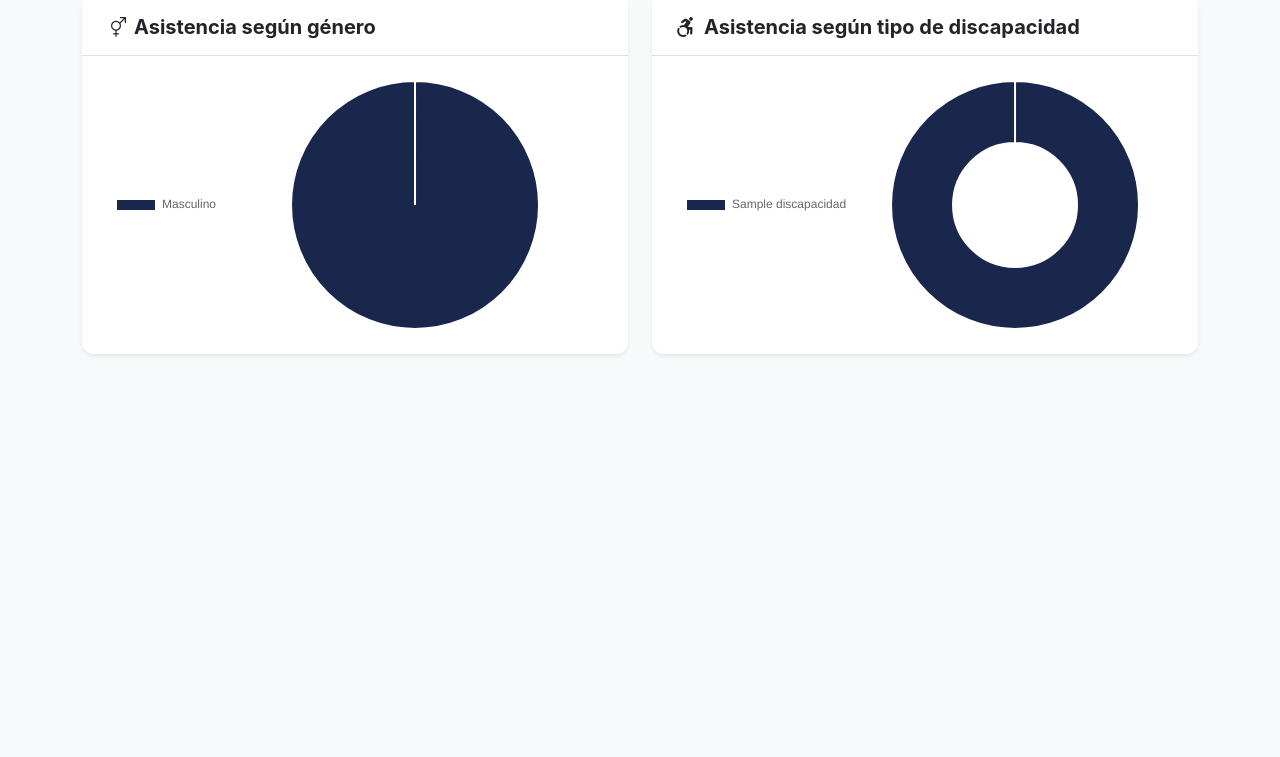
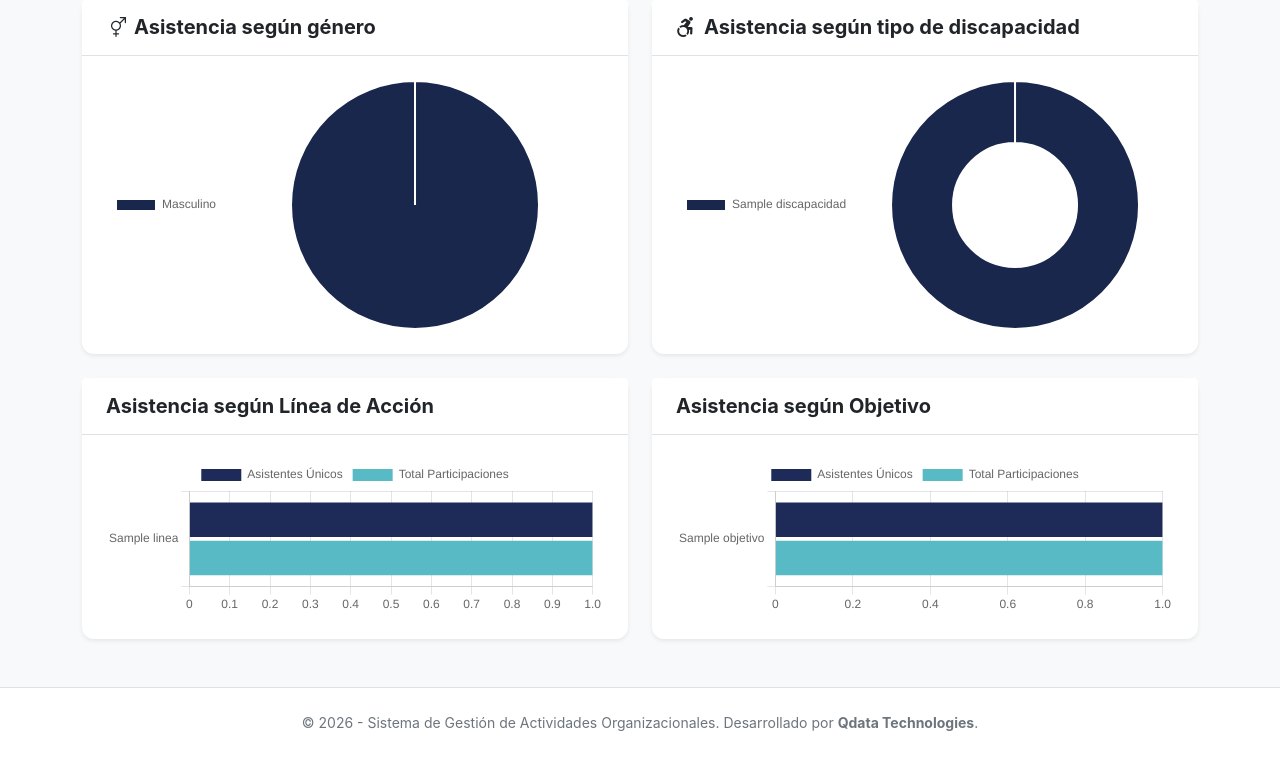
Before and after one commit to srincon07/Proyecto_Asisto, a Django app: page /eventos/dashboard/ in a window 1280 px wide. Shown: the part 1268-2025 px from the top of the page. Before the commit the page ends 1623 px from the top, so only its background shows below. Run offline with Django 5.2, Linux system fonts and the light colour scheme; a user stored in the database is signed in; tables that the repository leaves empty hold one stand-in row (values such as "Sample post"); some libraries are stand-ins or nearby versions.

Commit message:
Add line and objective analytics to dashboard
Enhance the events dashboard with new analytics for participation by line and objective. Improve chart tooltips to display percentages. Reorganize footer to be global in layout.html. Refine UI labels in evaluations and remove redundant average chart.

```diff
--- a/Eventos/services.py
+++ b/Eventos/services.py
@@ -49,6 +49,22 @@ def obtener_datos_dashboard(actividad_id=None):
         stats_discapacidad = list(qs_asistencia.values('asistente__discapacidad__nombre_discapacidad')
                                   .annotate(cantidad=Count('id')))
 
+        # 6. Participación por Línea
+        stats_linea = list(qs_asistencia.values(
+            'actividad__id_tipo_actividad__id_linea__nombre_linea'
+        ).annotate(
+            total_asistentes=Count('asistente', distinct=True), # Asistentes únicos por línea
+            total_participaciones=Count('id')                   # Total de veces que han participado
+        ))
+
+        # 7. Participación por Objetivo
+        stats_objetivo = list(qs_asistencia.values(
+            'actividad__id_tipo_actividad__id_linea__id_objetivo__nombre_objetivo'
+        ).annotate(
+            total_asistentes=Count('asistente', distinct=True),
+            total_participaciones=Count('id')
+        ))
+
         local_tz = ZoneInfo("America/Bogota") # O tu zona horaria correspondiente
         time_now = timezone.now().astimezone(local_tz)
 
@@ -58,6 +74,8 @@ def obtener_datos_dashboard(actividad_id=None):
             "tendencia": stats_tendencia,
             "genero": stats_genero,
             "discapacidad": stats_discapacidad,
+            "linea": stats_linea,
+            "objetivo": stats_objetivo,
             "updated_at": time_now.strftime("%H:%M:%S")
         }
 
--- a/templates/EvaluacionesApp/configurar_opciones.html
+++ b/templates/EvaluacionesApp/configurar_opciones.html
@@ -4,7 +4,7 @@
 <div class="container py-5">
     <div class="card shadow border-0 mx-auto" style="max-width: 600px;">
         <div class="card-header custom-header text-white py-3">
-            <h5 class="m-0">Opciones para: "{{ pregunta.texto }}"</h5>
+            <h5 class="m-0">Opciones de respuesta para: "{{ pregunta.texto }}"</h5>
         </div>
         <div class="card-body">
             <form method="POST">
@@ -14,8 +14,8 @@
                 <table class="table">
                     <thead>
                         <tr>
-                            <th>Valor (Numérico)</th>
-                            <th>Etiqueta (Texto)</th>
+                            <th>Valor</th>
+                            <th>Respuesta</th>
                         </tr>
                     </thead>
                     <tbody>
--- a/templates/Eventos/dashboard.html
+++ b/templates/Eventos/dashboard.html
@@ -134,6 +134,26 @@
             </div>
         </div>
     </div>
+
+    <div class="row g-4 mb-4">
+    <div class="col-md-6">
+        <div class="card shadow-sm border-0 h-100">
+            <div class="card-header bg-white py-3">
+                <h5 class="card-title m-0 fw-bold">Asistencia según Línea de Acción</h5>
+            </div>
+            <div class="card-body"><canvas id="chartLinea"></canvas></div>
+        </div>
+    </div>
+    <div class="col-md-6">
+        <div class="card shadow-sm border-0 h-100">
+            <div class="card-header bg-white py-3">
+                <h5 class="card-title m-0 fw-bold">Asistencia según Objetivo</h5>
+            </div>
+            <div class="card-body"><canvas id="chartObjetivo"></canvas></div>
+        </div>
+    </div>
+</div>
+
 </div>
 {% endblock %}
 
@@ -169,7 +189,7 @@
                 document.getElementById('lastUpdate').innerText = data.updated_at;
 
                 // Destruir gráficos existentes antes de crear nuevos
-                ['chartEstado', 'chartTipo', 'chartTendencia', 'chartGenero', 'chartDiscapacidad'].forEach(id => {
+                ['chartEstado', 'chartTipo', 'chartTendencia', 'chartGenero', 'chartDiscapacidad', 'chartLinea', 'chartObjetivo'].forEach(id => {
                     if (charts[id]) charts[id].destroy();
                 });
 
@@ -204,7 +224,20 @@
                     options: {
                         responsive: true,
                         maintainAspectRatio: false,
-                        plugins: { legend: { position: 'left' } }
+                        plugins: {
+                            legend: { position: 'left' },
+                            tooltip: {
+                                callbacks: {
+                                    label: function(context) {
+                                        const label = context.label || '';
+                                        const value = context.parsed;
+                                        const total = context.dataset.data.reduce((a, b) => a + b, 0);
+                                        const percentage = ((value / total) * 100).toFixed(1);
+                                        return `${label}: ${value} (${percentage}%)`;
+                                    }
+                                }
+                            }
+                        }
                     }
                 });
                 // --- 2. GRÁFICA DE TIPO (Bar) ---
@@ -276,7 +309,20 @@
                     options: {
                         responsive: true,
                         maintainAspectRatio: false,
-                        plugins: { legend: { position: 'left' } }
+                        plugins: {
+                            legend: { position: 'left' },
+                            tooltip: {
+                                callbacks: {
+                                    label: function(context) {
+                                        const label = context.label || '';
+                                        const value = context.parsed;
+                                        const total = context.dataset.data.reduce((a, b) => a + b, 0);
+                                        const percentage = ((value / total) * 100).toFixed(1);
+                                        return `${label}: ${value} (${percentage}%)`;
+                                    }
+                                }
+                            }
+                        }
                     }
                 });
 
@@ -297,9 +343,49 @@
                     options: {
                         responsive: true,
                         maintainAspectRatio: false,
-                        plugins: { legend: { position: 'left' } }
+                        plugins: {
+                            legend: { position: 'left' },
+                            tooltip: {
+                                callbacks: {
+                                    label: function(context) {
+                                        const label = context.label || '';
+                                        const value = context.parsed;
+                                        const total = context.dataset.data.reduce((a, b) => a + b, 0);
+                                        const percentage = ((value / total) * 100).toFixed(1);
+                                        return `${label}: ${value} (${percentage}%)`;
+                                    }
+                                }
+                            }
+                        }
                     }
                 });
+
+                // Gráfica de Líneas (Ejemplo usando Chart.js)
+                charts['chartLinea'] = new Chart(document.getElementById('chartLinea').getContext('2d'), {
+                    type: 'bar',
+                    data: {
+                        labels: data.linea.map(l => l.actividad__id_tipo_actividad__id_linea__nombre_linea || 'Sin Línea'),
+                        datasets: [
+                            { label: 'Asistentes Únicos', data: data.linea.map(l => l.total_asistentes), backgroundColor: primaryColor },
+                            { label: 'Total Participaciones', data: data.linea.map(l => l.total_participaciones), backgroundColor: secondaryColor }
+                        ]
+                    },
+                    options: { indexAxis: 'y', responsive: true, maintainAspectRatio: false }
+                });
+
+                // Gráfica de Objetivos
+                charts['chartObjetivo'] = new Chart(document.getElementById('chartObjetivo').getContext('2d'), {
+                    type: 'bar',
+                    data: {
+                        labels: data.objetivo.map(l => l.actividad__id_tipo_actividad__id_linea__id_objetivo__nombre_objetivo || 'Sin Objetivo'),
+                        datasets: [
+                            { label: 'Asistentes Únicos', data: data.objetivo.map(l => l.total_asistentes), backgroundColor: primaryColor },
+                            { label: 'Total Participaciones', data: data.objetivo.map(l => l.total_participaciones), backgroundColor: secondaryColor }
+                        ]
+                    },
+                    options: { indexAxis: 'y', responsive: true, maintainAspectRatio: false }
+                });
+
             });
     }
 
--- a/templates/layout.html
+++ b/templates/layout.html
@@ -33,6 +33,16 @@
 <body class="bg-light">
     {% block content %}{% endblock %}
 
+
+    <!-- Pie de página corporativo -->
+    <footer class="bd-footer bg-white border-top text-center py-4 mt-5 mb-0">
+        <div class="container">
+            <p class="text-muted small mb-0">
+                &copy; 2026 - Sistema de Gestión de Actividades Organizacionales. Desarrollado por <b>Qdata Technologies</b>.
+            </p>
+        </div>
+    </footer >
+
     <!-- Bootstrap Bundle JS -->
     <script src="https://cdn.jsdelivr.net/npm/bootstrap@5.3.0/dist/js/bootstrap.bundle.min.js"></script>
 
```
Also changed, not shown: templates/EstructuraApp/landing.html (+0 -9 lines), templates/EvaluacionesApp/dashboard_evals.html (+12 -30 lines).
